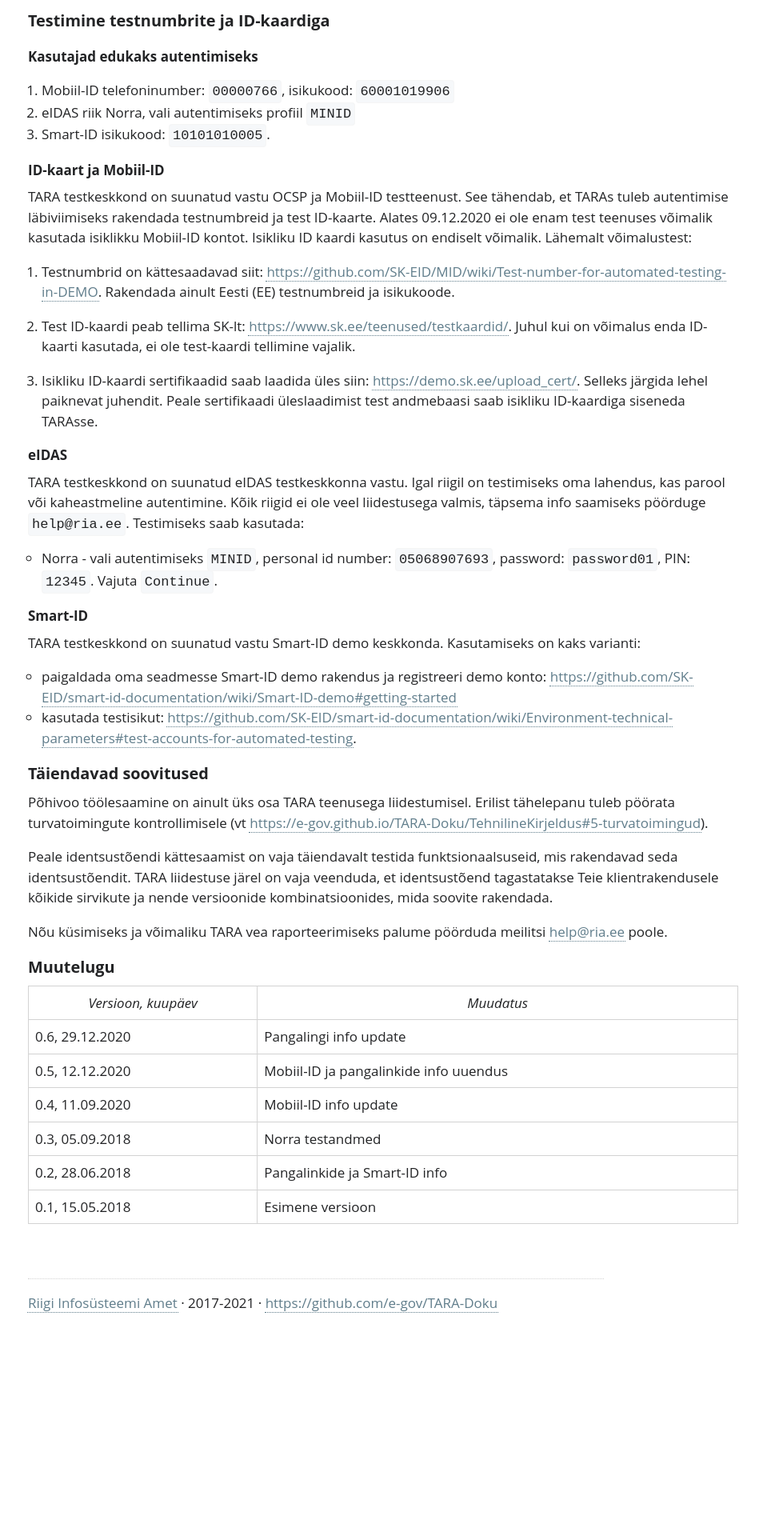
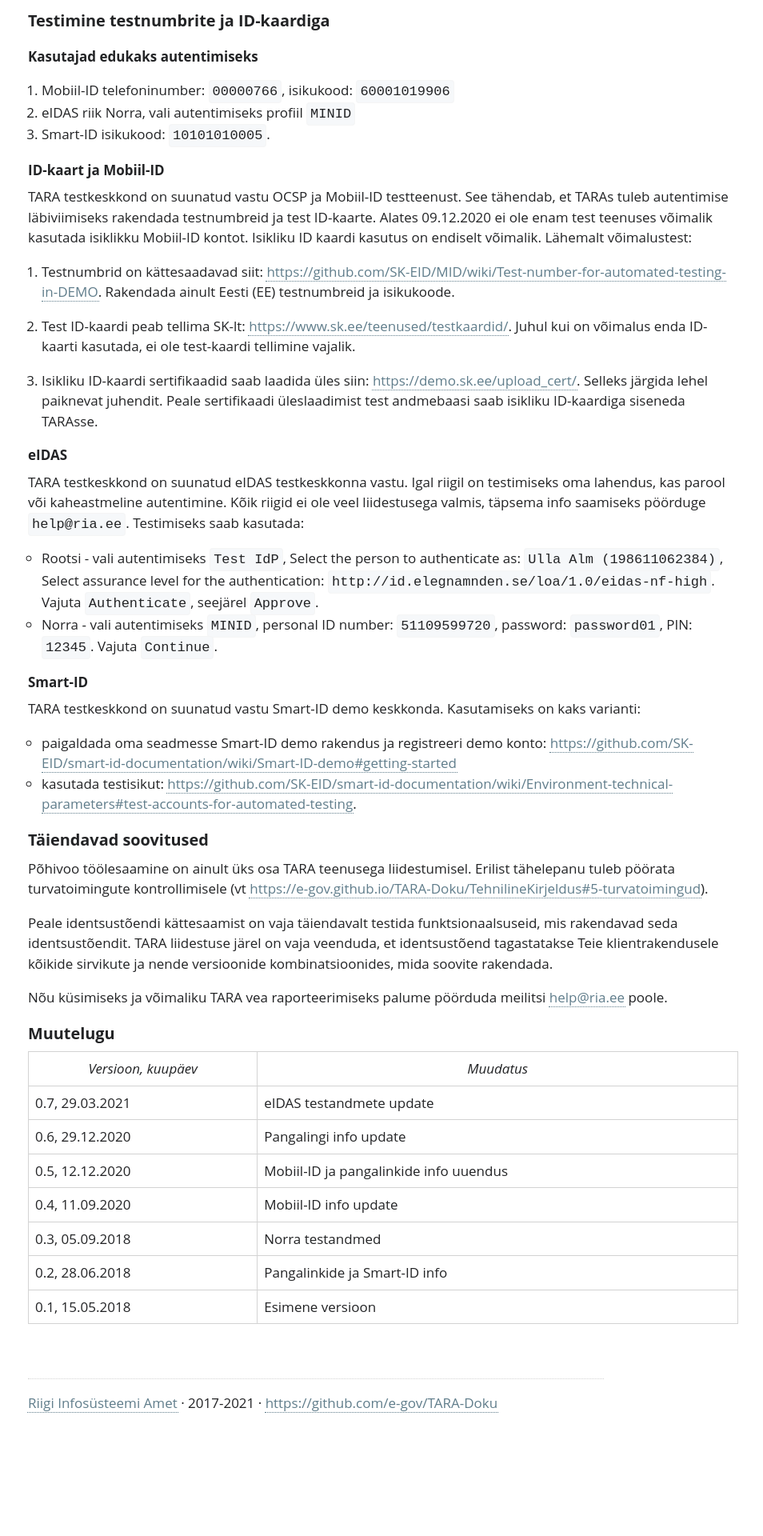
Before and after one commit to e-gov/TARA-Doku, a Jekyll site: the page built from Testimine.md, in a window 1280 px wide. Shown: the part 1897-3817 px from the top of the page at 80% size, without its empty margins (323-1277 px from the left). Built offline with Jekyll 4.4.1, drawn with Linux system fonts in a browser that asks for light colours; our own code applies the rules of GitHub Pages for plain Markdown files.

Commit message:
Update Testimine.md

```diff
--- a/Testimine.md
+++ b/Testimine.md
@@ -74,7 +74,8 @@ TARA testkeskkond on suunatud vastu OCSP ja Mobiil-ID testteenust. See tähendab
 
 TARA testkeskkond on suunatud eIDAS testkeskkonna vastu. Igal riigil on testimiseks oma lahendus, kas parool või kaheastmeline autentimine. Kõik riigid ei ole veel liidestusega valmis, täpsema info saamiseks pöörduge `help@ria.ee`. Testimiseks saab kasutada:
 
-- Norra - vali autentimiseks `MINID`, personal id number: `05068907693`, password: `password01`, PIN: `12345`. Vajuta `Continue`.
+- Rootsi - vali autentimiseks `Test IdP`, Select the person to authenticate as: `Ulla Alm (198611062384)`, Select assurance level for the authentication: `http://id.elegnamnden.se/loa/1.0/eidas-nf-high`. Vajuta `Authenticate`, seejärel `Approve`.
+- Norra - vali autentimiseks `MINID`, personal ID number: `51109599720`, password: `password01`, PIN: `12345`. Vajuta `Continue`.
 
 ### Smart-ID
 
@@ -95,6 +96,7 @@ Nõu küsimiseks ja võimaliku TARA vea raporteerimiseks palume pöörduda meili
 
 | Versioon, kuupäev | Muudatus |
 |-----------------|--------------|
+| 0.7, 29.03.2021   | eIDAS testandmete update |
 | 0.6, 29.12.2020   | Pangalingi info update |
 | 0.5, 12.12.2020   | Mobiil-ID ja pangalinkide info uuendus |
 | 0.4, 11.09.2020   | Mobiil-ID info update |
```
